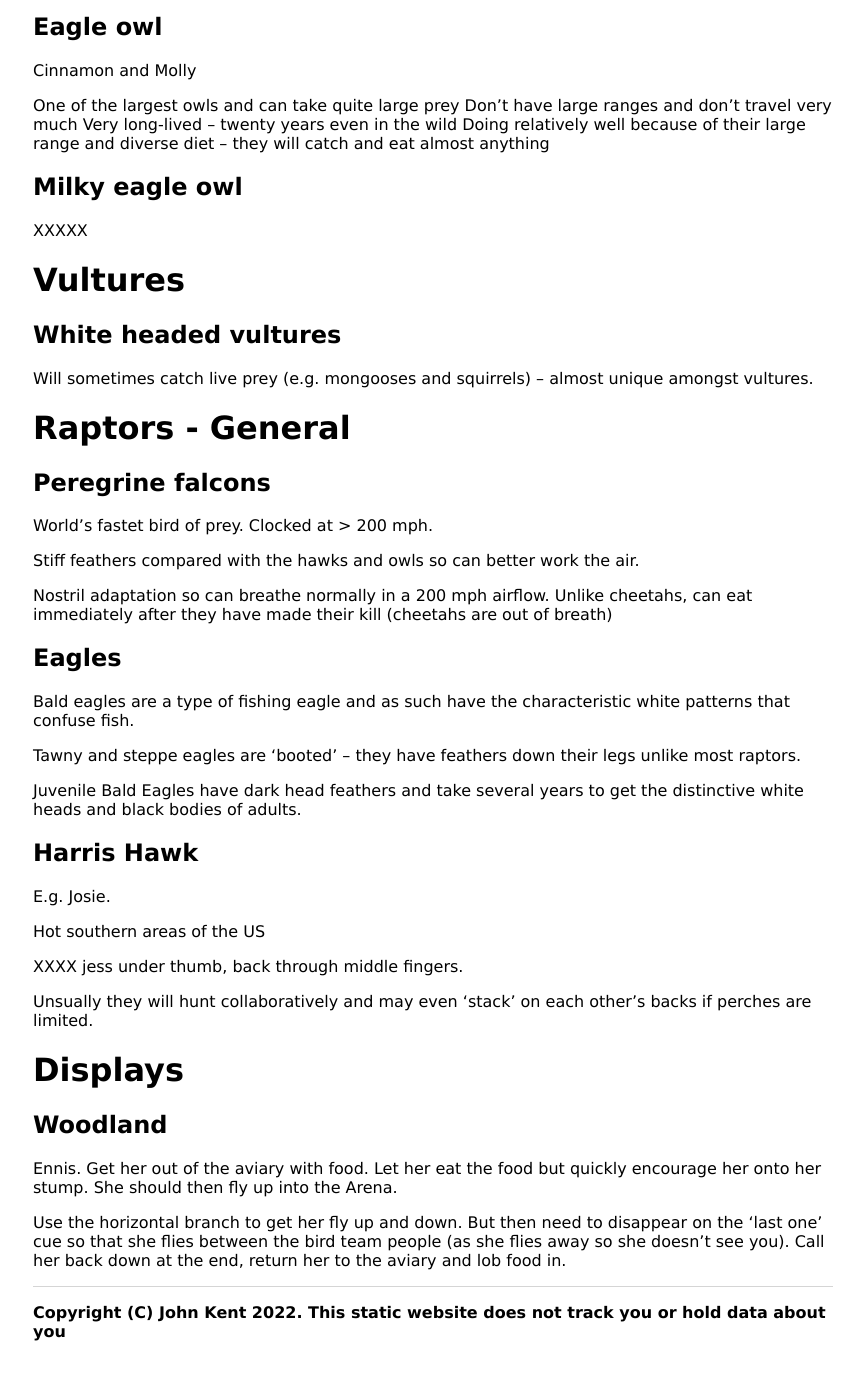
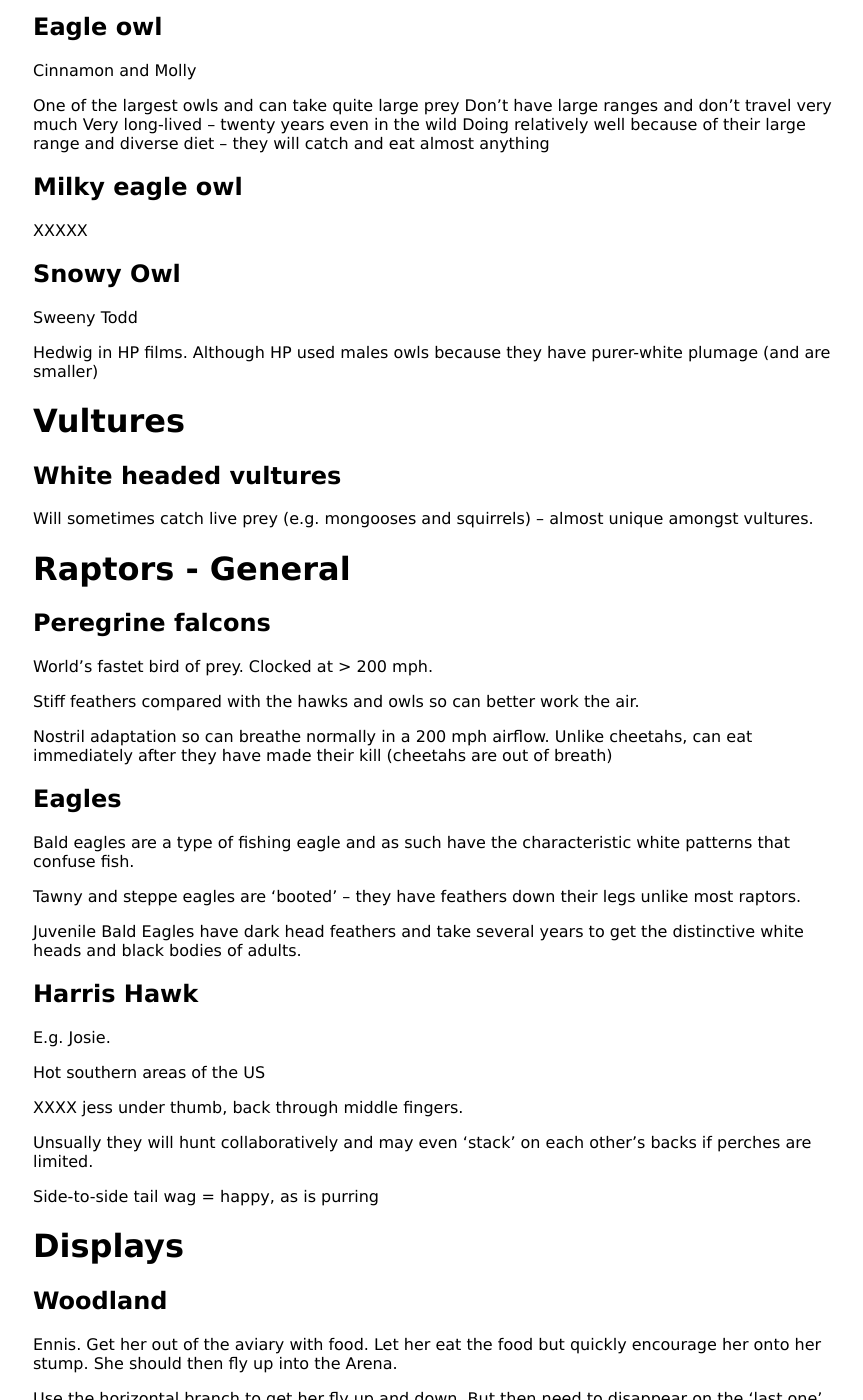
Before and after one commit to KineticLensman/KineticLensman.github.io, a Jekyll site: the page built from _posts/2021-07-26-birds.md, in a window 1280 px wide and 1400 px high, scrolled down 4550 px. Shown: the whole window, without its empty margins (207-1070 px from the left). Built offline with Jekyll 4.4.1, drawn with Linux system fonts in a browser that asks for light colours; before the commit the page ends 5921 px from its top, so only the background shows below that.

Commit message:
more details

```diff
--- a/_posts/2021-07-26-birds.md
+++ b/_posts/2021-07-26-birds.md
@@ -195,6 +195,12 @@ Doing relatively well because of their large range and diverse diet – they wil
 ## Milky eagle owl
 XXXXX
 
+## Snowy Owl
+
+Sweeny Todd
+
+Hedwig in HP films. Although HP used males owls because they have purer-white plumage (and are smaller)
+
 # Vultures
 
 ## White headed vultures
@@ -228,6 +234,8 @@ XXXX jess under thumb, back through middle fingers.
 
 Unsually they will hunt collaboratively and may even 'stack' on each other's backs if perches are limited.
 
+Side-to-side tail wag = happy, as is purring
+
 # Displays
 
 ## Woodland
```
